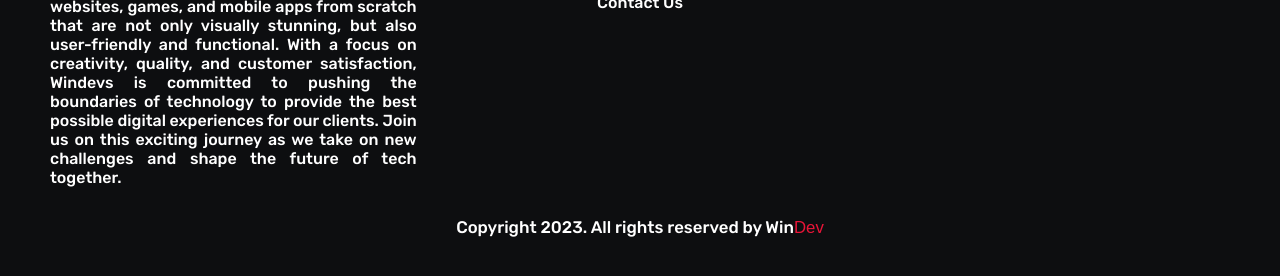
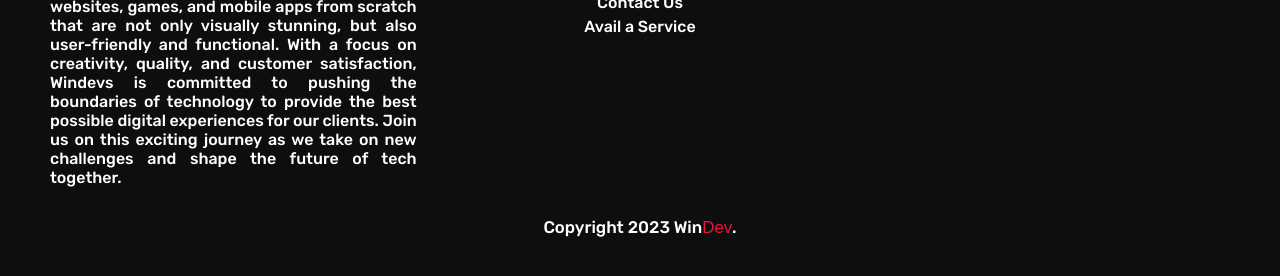
Before and after one commit to gfdelrosario12/portfolio-1-my-future-business, a plain HTML site: page index.html in a window 1280 px wide. Shown: the part 970-1246 px from the top of the page. Drawn offline with Linux system fonts and the light colour scheme.

Commit message:
minor changes

```diff
--- a/index.html
+++ b/index.html
@@ -74,6 +74,9 @@
             <li>
               <a class="simple-link" href="pages/contact.html">Contact Us</a>
             </li>
+            <li>
+              <a class="simple-link" href="pages/avail.html">Avail a Service</a>
+            </li>
           </ul>
         </div>
 
@@ -87,9 +90,7 @@
         </div>
       </div>
       <div class="copyright-text">
-        <p class="name">
-          Copyright 2023. All rights reserved by Win<span class="dev">Dev</span>
-        </p>
+        <p class="name">Copyright 2023 Win<span class="dev">Dev</span>.</p>
       </div>
     </footer>
   </body>
```
Also changed, not shown: pages/about.html (+4 -3 lines), pages/avail.html (+4 -3 lines), pages/contact.html (+4 -3 lines), pages/partners.html (+4 -1 lines), pages/services.html (+4 -3 lines).
